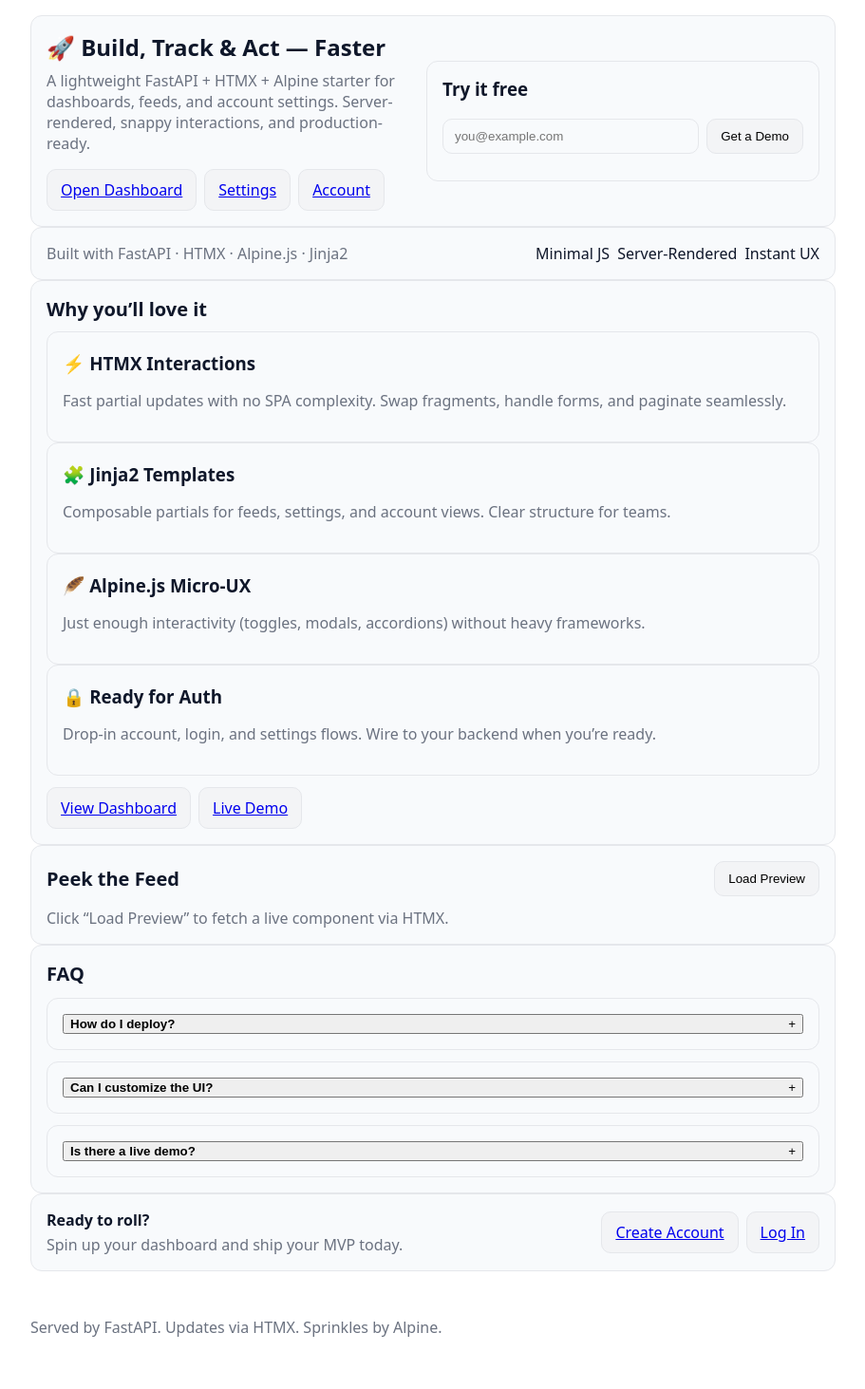
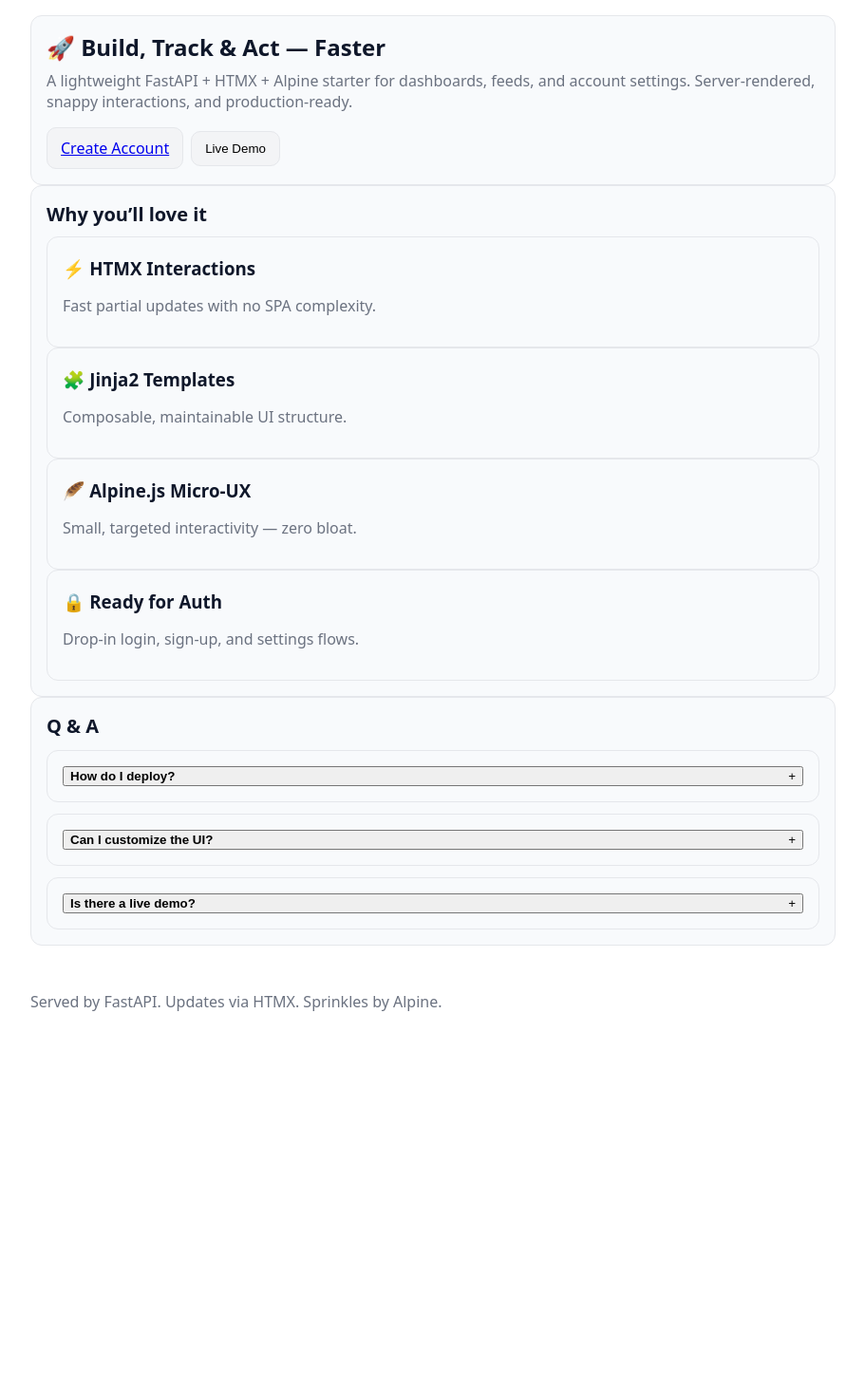
Before and after one commit to raufh10/terragora, a FastAPI app: page / in a window 1280 px wide. Shown: the part 76-1539 px from the top of the page at 95% size, without its empty margins (184-1095 px from the left). After the commit the page ends 1141 px from the top, so only its background shows below. Run offline with FastAPI, Linux system fonts and the light colour scheme; some libraries are stand-ins or nearby versions.

Commit message:
The New Stuff 8

```diff
--- a/app/templates/index.html
+++ b/app/templates/index.html
@@ -2,7 +2,7 @@
 {% block content %}
 
 <!-- Hero -->
-<section class="card" x-data="{ email: '' }">
+<section class="card">
   <div class="row" style="align-items:center; gap:1.25rem;">
     <div style="flex:1;">
       <h1 style="margin:0 0 .5rem 0;">🚀 Build, Track & Act — Faster</h1>
@@ -10,44 +10,22 @@
         A lightweight FastAPI + HTMX + Alpine starter for dashboards, feeds, and account settings.
         Server-rendered, snappy interactions, and production-ready.
       </p>
+
       <div class="row gap">
-        <a class="btn" href="/dashboard">Open Dashboard</a>
-        <a class="btn outline" href="/settings">Settings</a>
-        <a class="btn ghost" href="/account">Account</a>
+        <a class="btn" href="/account">Create Account</a>
+
+        <!-- Live Demo in modal -->
+        <button
+          class="btn outline"
+          @click="showModal = true"
+          hx-get="/dashboard/feed?time_filter=day&sort=hot&page=1"
+          hx-target="#global-modal-body"
+          hx-swap="innerHTML"
+          title="Open Live Demo"
+        >
+          Live Demo
+        </button>
       </div>
-    </div>
-    <div class="card" style="flex:1; min-width:280px;">
-      <h3 style="margin-top:0;">Try it free</h3>
-      <form
-        class="row gap"
-        hx-post="/auth/demo"
-        hx-target="#hero-result"
-        hx-swap="innerHTML"
-        @submit.prevent="$el.submit(); email=''"
-      >
-        <input
-          class="input"
-          type="email"
-          name="email"
-          x-model="email"
-          placeholder="you@example.com"
-          required
-        />
-        <button class="btn" type="submit">Get a Demo</button>
-      </form>
-      <div id="hero-result" class="mt small muted"></div>
-    </div>
-  </div>
-</section>
-
-<!-- Social proof / badges (optional placeholders) -->
-<section class="card">
-  <div class="row" style="justify-content:space-between; align-items:center;">
-    <span class="muted small">Built with FastAPI · HTMX · Alpine.js · Jinja2</span>
-    <div class="row gap small">
-      <span class="badge">Minimal JS</span>
-      <span class="badge">Server-Rendered</span>
-      <span class="badge">Instant UX</span>
     </div>
   </div>
 </section>
@@ -58,50 +36,26 @@
   <div class="grid" style="grid-template-columns: repeat(auto-fit, minmax(220px, 1fr)); gap:1rem;">
     <div class="card soft">
       <h3 style="margin:.25rem 0;">⚡ HTMX Interactions</h3>
-      <p class="muted small">Fast partial updates with no SPA complexity. Swap fragments, handle forms, and paginate seamlessly.</p>
+      <p class="muted small">Fast partial updates with no SPA complexity.</p>
     </div>
     <div class="card soft">
       <h3 style="margin:.25rem 0;">🧩 Jinja2 Templates</h3>
-      <p class="muted small">Composable partials for feeds, settings, and account views. Clear structure for teams.</p>
+      <p class="muted small">Composable, maintainable UI structure.</p>
     </div>
     <div class="card soft">
       <h3 style="margin:.25rem 0;">🪶 Alpine.js Micro-UX</h3>
-      <p class="muted small">Just enough interactivity (toggles, modals, accordions) without heavy frameworks.</p>
+      <p class="muted small">Small, targeted interactivity — zero bloat.</p>
     </div>
     <div class="card soft">
       <h3 style="margin:.25rem 0;">🔒 Ready for Auth</h3>
-      <p class="muted small">Drop-in account, login, and settings flows. Wire to your backend when you’re ready.</p>
+      <p class="muted small">Drop-in login, sign-up, and settings flows.</p>
     </div>
-  </div>
-  <div class="mt row gap">
-    <a class="btn" href="/dashboard">View Dashboard</a>
-    <a class="btn outline" href="/dashboard-live-demo">Live Demo</a>
   </div>
 </section>
 
-<!-- Live preview teaser (HTMX swap example) -->
-<section class="card" x-data>
-  <div class="row" style="justify-content:space-between; align-items:center;">
-    <h2 style="margin:0;">Peek the Feed</h2>
-    <button
-      class="btn"
-      hx-get="/partials/feed"
-      hx-target="#feed-preview"
-      hx-swap="innerHTML"
-      title="Load a preview feed"
-      aria-label="Load a preview feed"
-    >
-      Load Preview
-    </button>
-  </div>
-  <div id="feed-preview" class="mt muted small">
-    Click “Load Preview” to fetch a live component via HTMX.
-  </div>
-</section>
-
-<!-- FAQ (Alpine accordion) -->
+<!-- FAQ -->
 <section class="card" x-data="{ open: null }">
-  <h2 style="margin:0 0 .75rem 0;">FAQ</h2>
+  <h2 style="margin:0 0 .75rem 0;">Q & A</h2>
 
   <div class="card soft">
     <button class="row" style="justify-content:space-between; width:100%;"
@@ -111,10 +65,8 @@
     </button>
     <div class="mt" x-show="open===1" x-collapse>
       <p class="muted small">
-        Push to Railway with the provided Dockerfile. Set environment variables, and Railway will provide
-        <code>PORT</code> for your app.
+        Deploy on Railway with the included Dockerfile — Railway automatically provides your <code>PORT</code>.
       </p>
-      <a class="btn ghost small" href="/docs/deploy">Read Deploy Guide</a>
     </div>
   </div>
 
@@ -125,9 +77,7 @@
       <span x-text="open===2 ? '–' : '+'"></span>
     </button>
     <div class="mt" x-show="open===2" x-collapse>
-      <p class="muted small">
-        Yes. Edit the Jinja2 templates and partials. Components are small, composable, and easy to restyle.
-      </p>
+      <p class="muted small">Yes — templates and components are intentionally simple.</p>
     </div>
   </div>
 
@@ -139,24 +89,10 @@
     </button>
     <div class="mt" x-show="open===3" x-collapse>
       <p class="muted small">
-        Yep — check <a href="/dashboard-live-demo">Dashboard Live Demo</a> for mock data wired to the same partials.
+        Yep — use the <strong>Live Demo</strong> button above. It opens the feed inside a modal.
       </p>
     </div>
   </div>
 </section>
 
-<!-- Footer CTA -->
-<section class="card">
-  <div class="row" style="justify-content:space-between; align-items:center;">
-    <div>
-      <strong>Ready to roll?</strong>
-      <p class="muted small" style="margin:.25rem 0 0 0;">Spin up your dashboard and ship your MVP today.</p>
-    </div>
-    <div class="row gap">
-      <a class="btn" href="/account">Create Account</a>
-      <a class="btn outline" href="/login">Log In</a>
-    </div>
-  </div>
-</section>
-
 {% endblock %}
```
